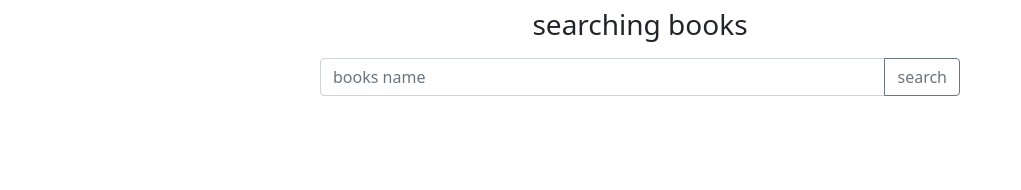
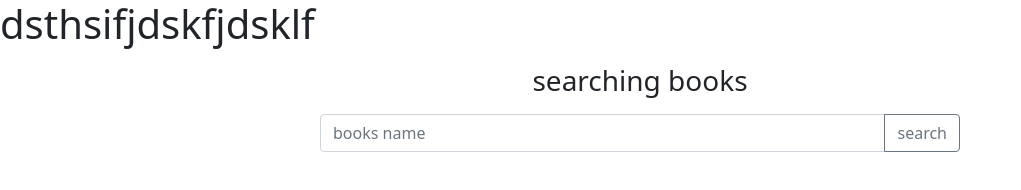
Before and after one commit to 12abdulmalek/new-folder, a plain HTML site: page index.html in a window 1280 px wide. Shown: the whole page, without its empty margins (0-1021 px from the left). Drawn offline with nearby package versions, Linux system fonts and the light colour scheme.

Commit message:
dsfhsdkf

```diff
--- a/index.html
+++ b/index.html
@@ -11,6 +11,7 @@
 </head>
 <body>
   <header>
+    <h1>dsthsifjdskfjdsklf</h1>
     <h3 class="text-center p-2">searching books</h3>
     <div class="input-group mb-3 w-50 mx-auto">
 
```
